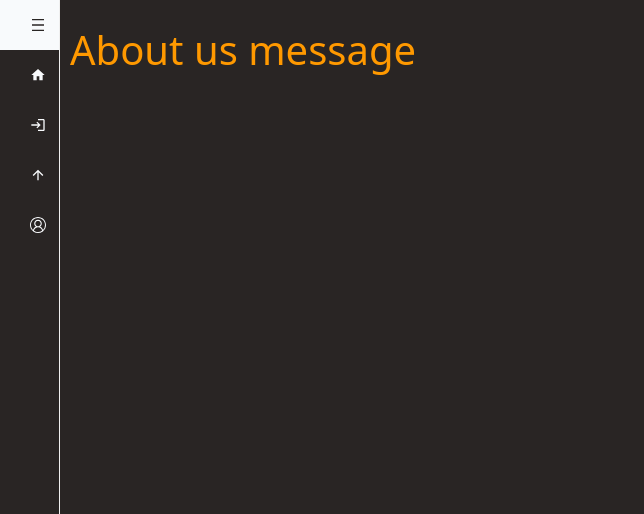
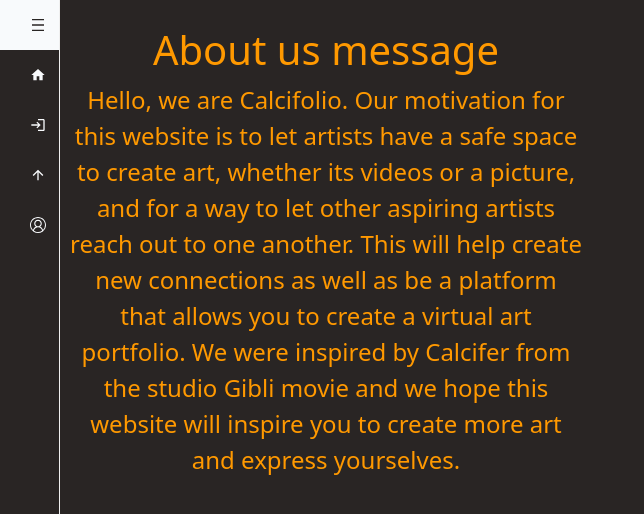
Before and after one commit to dianakarpeev/Calcifolio, a React (Create React App) app in the folder frontend/: page /about in a window 1280 px wide. Shown: the top 514 px of the page, without its empty margins (0-644 px from the left). Built offline with nearby package versions, Linux system fonts and the light colour scheme.

Commit message:
Log in features should be working

```diff
--- a/frontend/src/components/App.js
+++ b/frontend/src/components/App.js
@@ -22,6 +22,7 @@ import { UpdateArtwork } from './UpdateArtwork';
 import { Signup } from './Signup';
 import {Login} from './Login';
 import { Welcome } from './Welcome';
+import { Success } from './Success';
 
 /**
  * Displays the navigation bar paths
@@ -45,6 +46,7 @@ function App() {
       <Route path="login" element={<Login />} />
       <Route path="signup" element={<Signup />} />
       <Route path="about" element={<About />} />
+      <Route path="success" element={<Success />} />
       </Route>
     </Routes>
     </div>
--- a/frontend/src/components/Footer.js
+++ b/frontend/src/components/Footer.js
@@ -1,7 +1,7 @@
 function Footer(){
     return(
         <>
-        <p>Copyright (©) Anjeli Taruc 2023</p>
+        <p>Copyright (©) Calcifolio 2023</p>
         </>
     );
 }
--- a/frontend/src/components/SignupForm.js
+++ b/frontend/src/components/SignupForm.js
@@ -4,7 +4,7 @@ import { useNavigate } from "react-router-dom";
 function SignupForm() {
     const username = useRef(null);
     const pwd = useRef(null);
-    const navigate = useNavigate
+    const navigate = useNavigate();
     const handleSubmit = async (event) => {
         event.preventDefault();
 
@@ -29,7 +29,9 @@ function SignupForm() {
           navigate("/systemerror", {
             state: { errorMessage: result.errorMessage },
           });
-    }}
+        }
+        navigate("/success");
+    }
     return (
     <form onSubmit={handleSubmit}>
         <div>
--- /dev/null
+++ b/frontend/src/components/Success.js
@@ -0,0 +1,10 @@
+function Success() {
+return (
+    <div>
+        <h1>Account creation was successful.</h1>
+        <h2>Please log in to proceed</h2>
+    </div>
+)
+
+}
+export {Success}
--- a/frontend/src/components/styles.css
+++ b/frontend/src/components/styles.css
@@ -18,6 +18,9 @@ body {
   h1 {
     color: #FF9900;
   }
+  p {
+    color: #FF9900;
+  }
 
   .container {
     max-width: 800px;
--- a/frontend/src/pages/About.js
+++ b/frontend/src/pages/About.js
@@ -4,10 +4,9 @@ function About(){
     const { employee } = useParams();
 
     return(
-        <div>
+        <div style={{display: "flex", justifyItems: "center", flexDirection: "column"}}>
         <h1>About us message</h1>
-        {employee === "Jane" && <h2>Jane is a software architect who loves Jenga</h2>}
-        {employee === "Joe" && <h2>Joe is a farmer and has a dog named bingo</h2>}
+       <p style={{fontSize: '24px', width: '40vw'}}>Hello, we are Calcifolio. Our motivation for this website is to let artists have a safe space to create art, whether its videos or a picture, and for a way to let other aspiring artists reach out to one another.        This will help create new connections as well as be a platform that allows you to create a virtual art portfolio. We were inspired by Calcifer from the studio Gibli movie and we hope this website will inspire you to create more art and express yourselves.</p>
 
         </div>
     );
```
Also changed, not shown: 1 other file (tests, documents, lock files or other folders).
